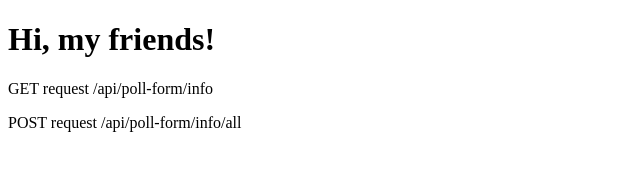
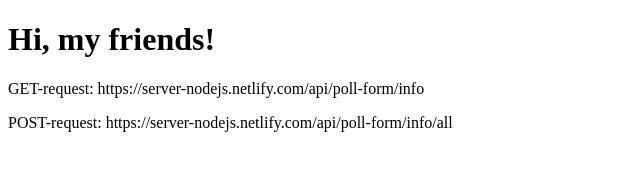
Before and after one commit to andrewducknsk/server-nodejs, a website: page index.html in a window 1280 px wide. Shown: the whole page, without its empty margins (0-640 px from the left). Drawn offline with Linux system fonts and the light colour scheme.

Commit message:
add link

```diff
--- a/index.html
+++ b/index.html
@@ -9,8 +9,8 @@
 <body>
     <main>
         <h1>Hi, my friends!</h1>
-        <p>GET request /api/poll-form/info</p>
-        <p>POST request /api/poll-form/info/all</p>
+        <p>GET-request: https://server-nodejs.netlify.com/api/poll-form/info</p>
+        <p>POST-request: https://server-nodejs.netlify.com/api/poll-form/info/all</p>
     </main>
 </body>
 </html>
```
